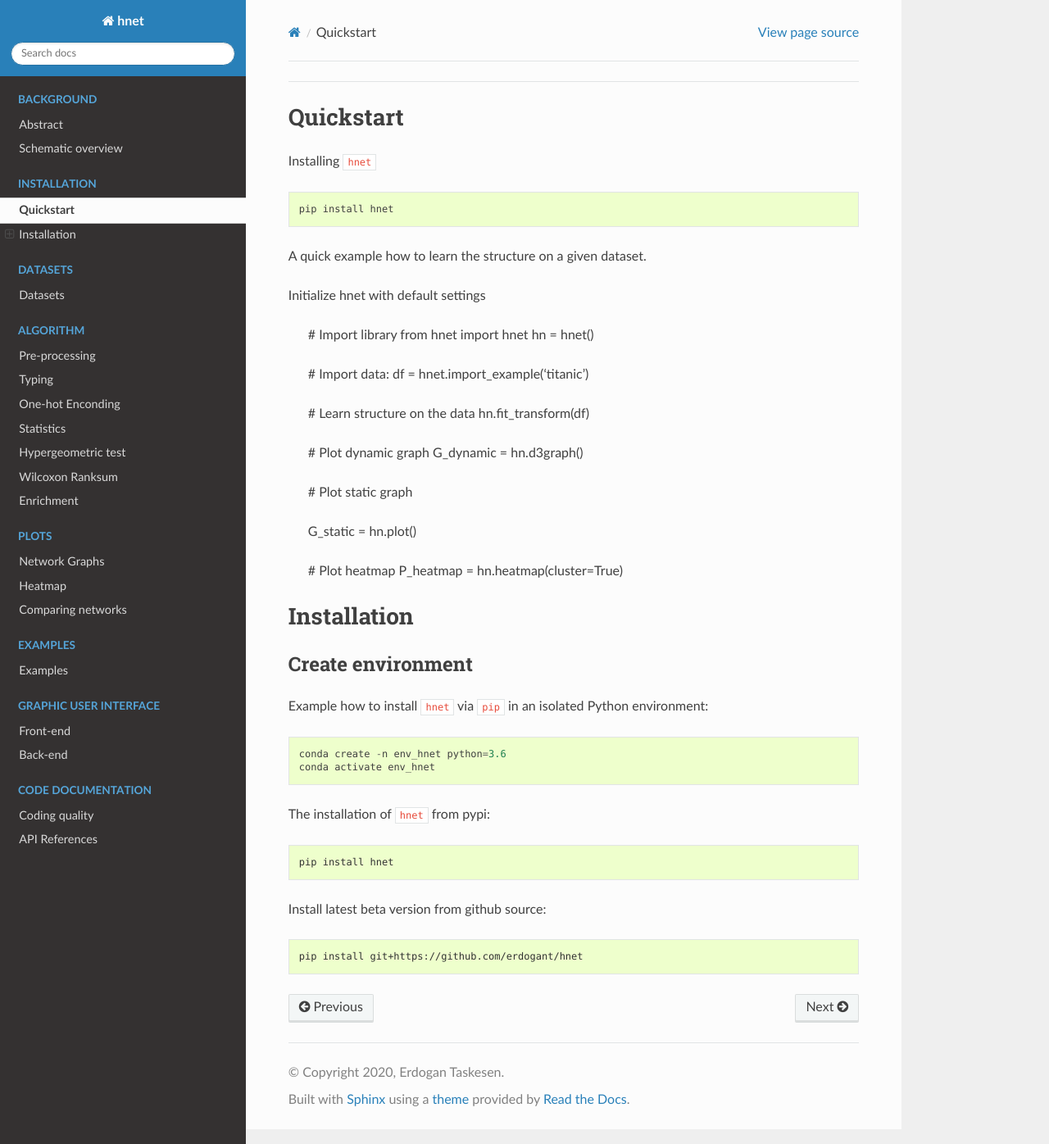
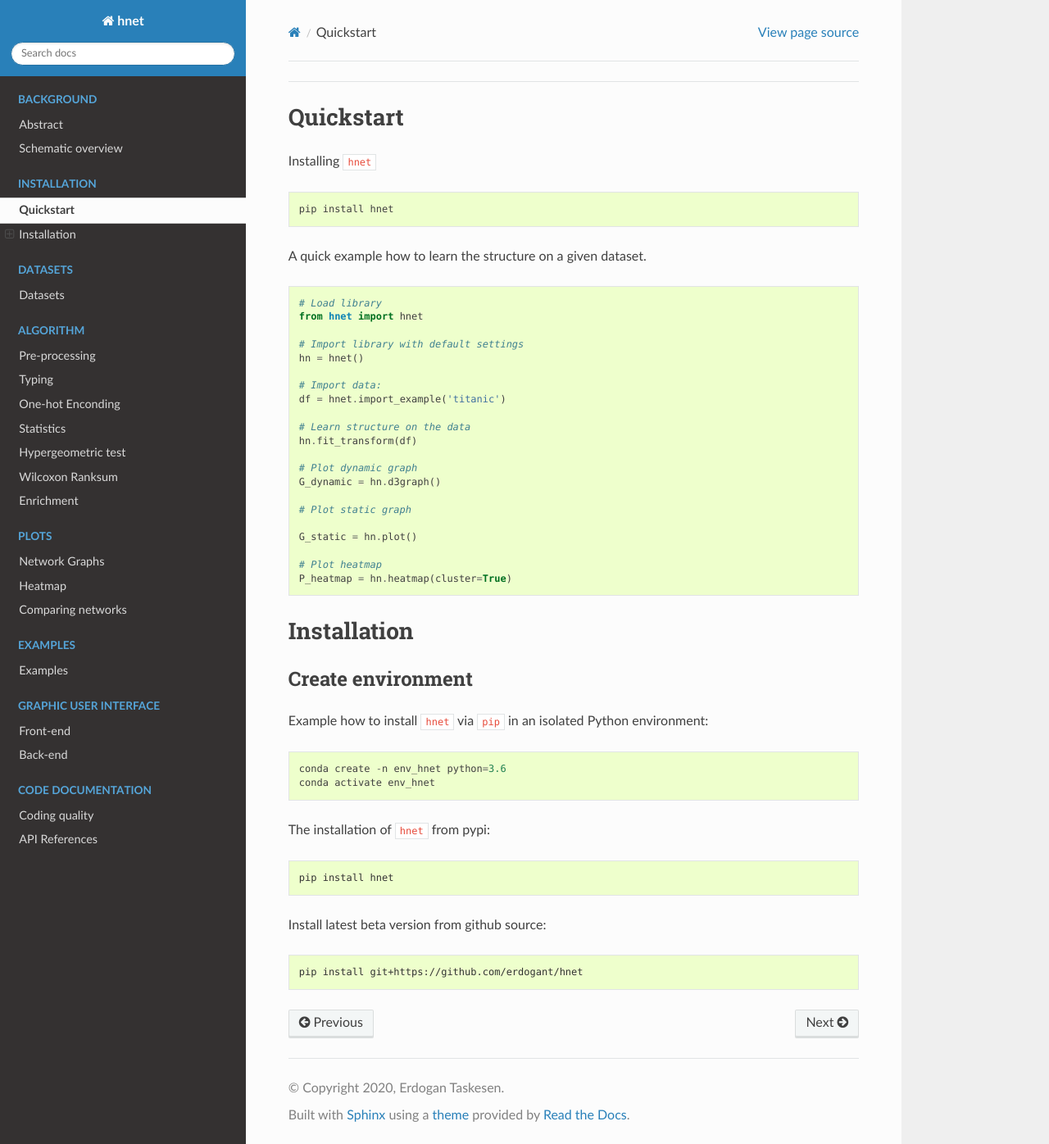
Before and after one commit to erdogant/hnet, a Sphinx documentation site: the page built from docs/source/Installation.rst, in a window 1280 px wide and 1396 px high. Shown: the whole window at 82% size. Built offline with Sphinx 7.4.7 and the Read the Docs theme 2.0.0, drawn with Linux system fonts in a browser that asks for light colours.

Commit message:
update sphnix

```diff
--- a/docs/source/Installation.rst
+++ b/docs/source/Installation.rst
@@ -16,10 +16,10 @@ A quick example how to learn the structure on a given dataset.
 
 .. code:: python
 
-Initialize hnet with default settings
+    # Load library
+    from hnet import hnet
 
-    # Import library
-    from hnet import hnet
+    # Import library with default settings
     hn = hnet()
 
     # Import data:
```
